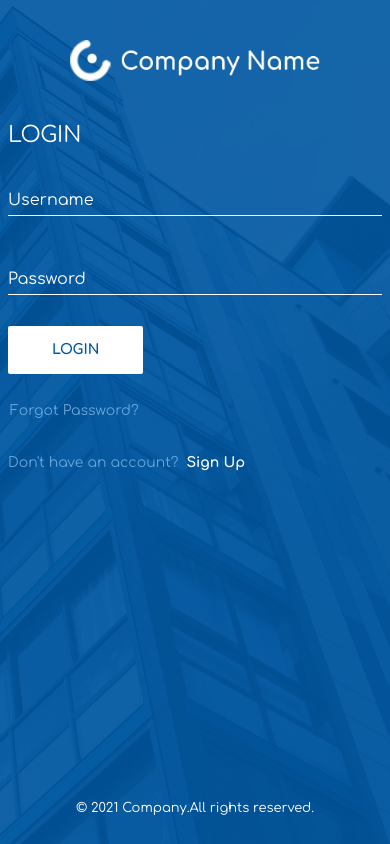
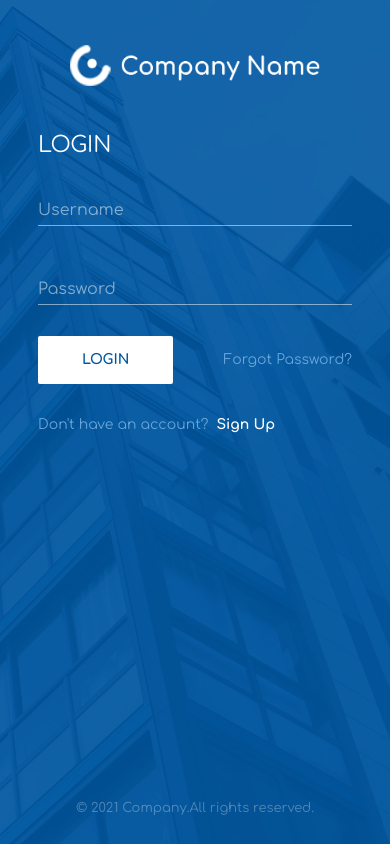
Before and after one commit to Hardi-Shah/React-New-Theme, a React (Create React App) app: page / in a window 390 px wide. Built offline with nearby package versions, Linux system fonts and the light colour scheme.

Commit message:
Updated file

```diff
--- a/package.json
+++ b/package.json
@@ -11,9 +11,11 @@
     "@types/node": "^12.20.10",
     "@types/react": "^17.0.3",
     "@types/react-dom": "^17.0.3",
+    "@types/react-helmet": "^6.1.1",
     "@types/react-router-dom": "^5.1.7",
     "react": "^17.0.2",
     "react-dom": "^17.0.2",
+    "react-helmet": "^6.1.0",
     "react-router-dom": "^5.2.0",
     "react-scripts": "4.0.3",
     "typescript": "^4.2.4",
--- a/public/index.html
+++ b/public/index.html
@@ -9,8 +9,11 @@
       name="description"
       content="Web site created using create-react-app"
     />
-    <link rel="preconnect" href="https://fonts.gstatic.com">
-<link href="https://fonts.googleapis.com/css2?family=Comfortaa:wght@400;600;700&display=swap" rel="stylesheet">
+    <link rel="preconnect" href="https://fonts.gstatic.com" />
+    <link
+      href="https://fonts.googleapis.com/css2?family=Comfortaa:wght@400;600;700&display=swap"
+      rel="stylesheet"
+    />
     <!--
       manifest.json provides metadata used when your web app is installed on a
       user's mobile device or desktop. See https://developers.google.com/web/fundamentals/web-app-manifest/
--- a/src/app/App.tsx
+++ b/src/app/App.tsx
@@ -1,6 +1,7 @@
 import { BrowserRouter as Router, Route, Switch } from "react-router-dom";
 import Login from "./pages/Login";
 import { createMuiTheme, MuiThemeProvider } from "@material-ui/core";
+import { Helmet } from "react-helmet";
 
 function App() {
   const theme = createMuiTheme({
@@ -23,7 +24,12 @@ function App() {
       <Router>
         <div className="App">
           <Switch>
-            <Route exact path="/" component={Login} />
+            <Route exact path="/">
+              <Helmet>
+                <title>Login | Theme</title>
+              </Helmet>
+              <Login />
+            </Route>
           </Switch>
         </div>
       </Router>
--- a/src/app/pages/Login/index.tsx
+++ b/src/app/pages/Login/index.tsx
@@ -2,24 +2,24 @@ import { FormGroup, Grid, TextField } from "@material-ui/core";
 import Button from "@material-ui/core/Button";
 import { Link } from "react-router-dom";
 import { Logo } from "../../assets/images";
-import Footer from "../../components/Footer";
 
 const Login = () => {
   return (
+    /* Start Main */
     <main className="main-content">
-      <Grid container>
-        <Grid item xl={5} md={6} className="login-left">
+      <div className="login-container">
+        <div className="login-left">
           <div className="login-header">
-            <Link to="#">
-              <img src={Logo} alt="" className="img-responsive logo" />
+            <Link to="#" title="logo">
+              <img src={Logo} alt="logo" className="logo" />
             </Link>
           </div>
 
           <div className="login-form">
-            <h3 className="login-text">Login</h3>
+            <h3>Login</h3>
 
             <FormGroup>
-              <TextField id="uname" label="Username" />
+              <TextField id="Username" label="Username" />
             </FormGroup>
             <FormGroup>
               <TextField id="Password" type="password" label="Password" />
@@ -32,10 +32,9 @@ const Login = () => {
                   variant="contained"
                   color="primary"
                   className="btn-login"
-                  disableRipple={true}
                 >
                   Login
-                </Button>{" "}
+                </Button>
               </Grid>
 
               <Grid item xs={12} sm={6} className="forgot-password">
@@ -43,22 +42,19 @@ const Login = () => {
               </Grid>
             </Grid>
             <div className="signup-account">
-              <span className="account">Don't have an account?</span>
-              <span>
-                <Link to="#" className="signup">
-                  Sign Up
-                </Link>
-              </span>
+              Don't have an account?
+              <Link to="#" title="sign-up">
+                Sign Up
+              </Link>
             </div>
           </div>
-          <Footer />
-        </Grid>
-
-        <Grid item xl={7} md={6}>
-          <div className="login-right"></div>
-        </Grid>
-      </Grid>
+          <div className="dashboard-copyright">
+            &copy; 2021 Company.All rights reserved.
+          </div>
+        </div>
+      </div>
     </main>
+    /* End Main */
   );
 };
 
--- a/src/index.css
+++ b/src/index.css
@@ -58,35 +58,35 @@ option:not(:checked) { color: black; }
 
 /* Login
 --------------------------------------------------------------------------------------------------------*/
-.login-left {padding-top:45px;flex-direction: column;display: flex;align-items: center;overflow: hidden;background-color: #0057a1;}
+.login-left {height: 100vh;position: relative;width: 628px;flex-direction: column;display: flex;align-items: center;overflow: hidden;background-color: #0057a1;}
 .login-header{display: flex;justify-content: center;align-items: center;}
-.logo{width: 266px;}
+.logo{width: 266px;padding-top: 45px;}
+.login-container{background-image:url('../src/app/assets/images/company-building.jpg');background-position:right top;background-size: cover;background-repeat: no-repeat;min-height: 100vh;}
 .btn-login.MuiButton-containedPrimary{padding: 0 44px;color:#0057a1;font-weight: bold;font-size: 14px;height: 48px;border-color:#fff;background-color:#fff;text-transform: uppercase;border-radius: 2px;}
 .btn-login.MuiButton-containedPrimary:hover {box-shadow: none !important;background-color:#e9ecef;border-color: #ced4da;color: #004681;}
 .MuiButton-contained.btn-login:active{box-shadow: none;}
 .MuiGrid-root .MuiButton-contained{box-shadow: none;}
-.login-text {font-size: 22px;text-transform: uppercase;color: #fff;}
-.login-form{margin-top: 60px;}
-.login-form .MuiFormLabel-root{color:#fff !important;}
-.MuiFormGroup-root input[type="text"]:focus, input[type="password"]:focus {color: rgb(248, 237, 237);border-color: transparent;box-shadow:none;}
+.login-form h3 {font-size: 22px;text-transform: uppercase;color: #fff;}
+.login-form{margin-top: 70px;}
+.login-form .MuiFormLabel-root{color:rgba(255,255,255,0.5);}
+.MuiFormGroup-root input[type="text"]:focus, input[type="password"]:focus {border-color: transparent;box-shadow:none;}
 .MuiFormGroup-root .MuiInputBase-input{color: #fff;}
-.MuiFormGroup-root .MuiInput-underline:before,.MuiFormGroup-root .MuiInput-underline:after {border-bottom: 1px solid #fff;}
+.MuiFormControl-root .MuiFormLabel-root.Mui-focused{color:rgba(255,255,255,0.5);}
+.MuiFormGroup-root .MuiInput-underline:before,.MuiFormGroup-root .MuiInput-underline:after {border-bottom: 1px solid rgba(255,255,255,0.5);}
 .login-form .MuiFormGroup-root{margin-bottom: 31px;}
-.MuiFormGroup-root .MuiInput-underline:hover:not(.Mui-disabled):before {border-bottom: 2px solid #fff;}
+.MuiFormGroup-root .MuiInput-underline:hover:not(.Mui-disabled):before {border-bottom: 2px solid rgba(255,255,255,0.5);}
 .forgot-password {text-align: right;padding-right: 0px;}
 .MuiGrid-root .forgot-password{margin-top: 15px;}
 .forgot-password a {color: #67a5da;font-size: 14px;}
 .forgot-password a:hover {color: #a1abe4;}
-.signup-account {margin-top: 50px;font-size: 14px;}
-.account {color:  #67a5da;}
-.signup {color: #fff;font-weight: bold;padding-left: 8px;}
-.signup:hover{color:#ced4da;}
-.login-right{background-image:url('../src/app/assets/images/company-building.jpg');height: 100vh;background-position: right;background-size: cover;background-repeat: no-repeat;}
+.signup-account {margin-top: 50px;font-size: 14px;color:#67a5da;}
+.signup-account a {color: #fff;font-weight: bold;padding-left: 8px;}
+.signup-account a:hover{color:#ced4da;}
 .login-left .login-form {max-width: 374px;width: 100%;}
 
 /* Footer
 --------------------------------------------------------------------------------------------------------*/
-.dashboard-copyright { color: #fff; font-size:13px;text-align: center;position: fixed;bottom: 0;padding-bottom: 25px;}
+.dashboard-copyright { color:rgba(255,255,255,0.3); font-size:13px;text-align: center;position: absolute;bottom: 0;padding-bottom: 25px;}
 
 /* Responsive Media Queries
 --------------------------------------------------------------------------------------------------------*/
@@ -95,6 +95,8 @@ option:not(:checked) { color: black; }
 /* Login
  --------------------------------------------------------------------------------------------------------*/
 .signup-account{margin-top: 40px;}
+.login-form{margin-top: 40px;}
+.login-left{width: 50%;}
 }
 
 
@@ -102,9 +104,7 @@ option:not(:checked) { color: black; }
 
 /* Login
 --------------------------------------------------------------------------------------------------------*/
-.login-form{margin-top: 40px;}
-.login-left .login-form{width: auto;}
-.MuiGrid-root .forgot-password {margin-top: 15px;text-align: left;margin-left: 2px;}
+.login-form{margin-top: 40px;padding: 0 30px;box-sizing: border-box;}
 .signup-account{margin-top: 30px;}
 }
 
@@ -112,10 +112,8 @@ option:not(:checked) { color: black; }
 
 /* Login
 --------------------------------------------------------------------------------------------------------*/
-.main-content{background-position: right;background-image:url('../src/app/assets/images/company-building.jpg');height: 100vh;background-size: cover;background-repeat: no-repeat;}
-.login-right{display: none;}
-.login-left{background-color: rgba(0,87,161,0.9);width: 100%;height: 100vh;}
-.login-left .login-form{width: 100%;}
+.main-content{background-position: right top;background-image:url('../src/app/assets/images/company-building.jpg');height: 100vh;background-size: cover;background-repeat: no-repeat;}
+.login-left{background-color: rgba(0,87,161,0.9);width: 100%;}
 }
 
 
@@ -123,18 +121,13 @@ option:not(:checked) { color: black; }
 
 /* Login
 --------------------------------------------------------------------------------------------------------*/
-
 .MuiGrid-root .forgot-password {margin-top: -36px;}
-.login-left{padding-top: 40px;}
-.login-form{margin-top: 35px;}
-.login-left .login-form {max-width: 374px;width: 100%;}
-.MuiGrid-root .forgot-password {margin-top: 25px;text-align: left;}
 .signup-account{margin-top: 30px;}
 .logo{width: 250px;}
 }
 
 @media (max-width:375px) {
-    .login-left .login-form {max-width: 374px;width: auto;}
+.MuiGrid-root .forgot-password {margin-top: 15px;text-align: left;margin-left: 2px;}
 }
 
 @media (max-width:320px) {
```
Also changed, not shown: 1 other file (tests, documents, lock files or other folders).
